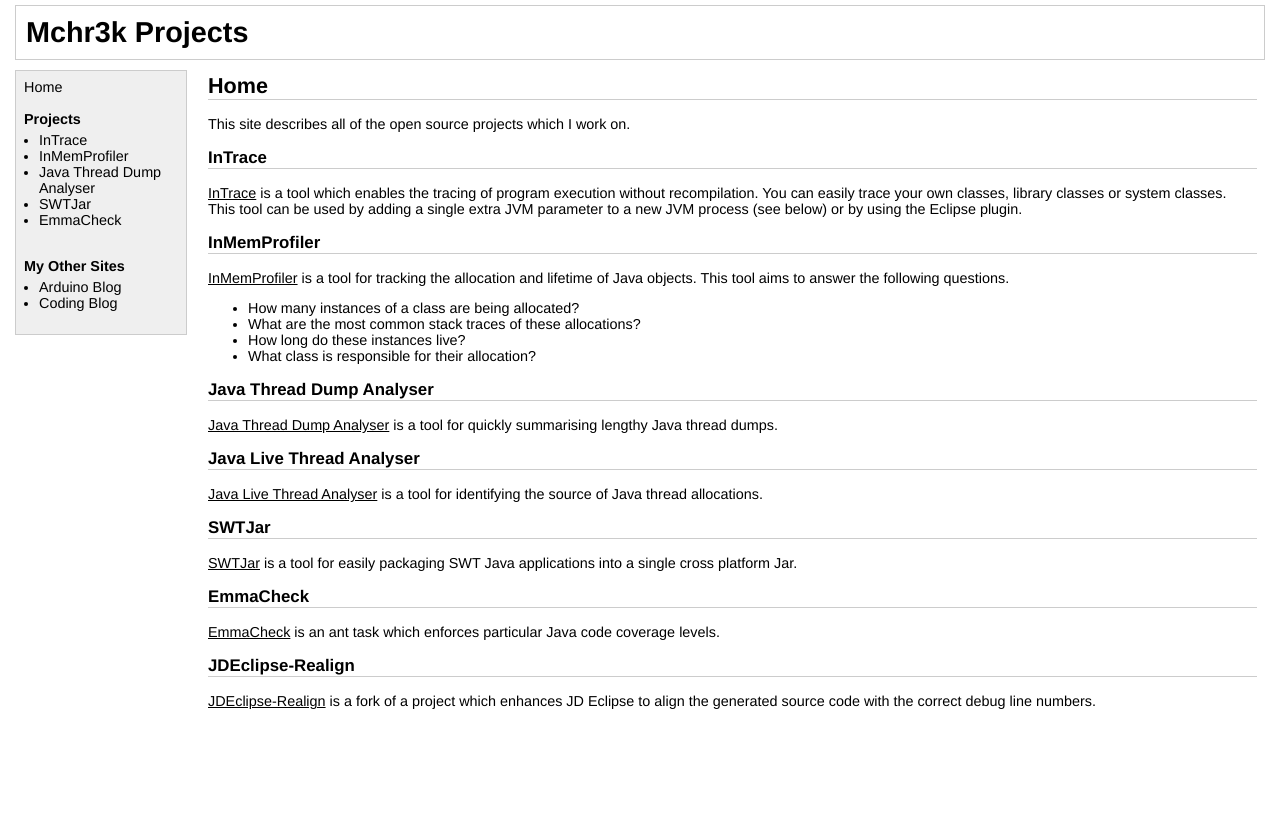
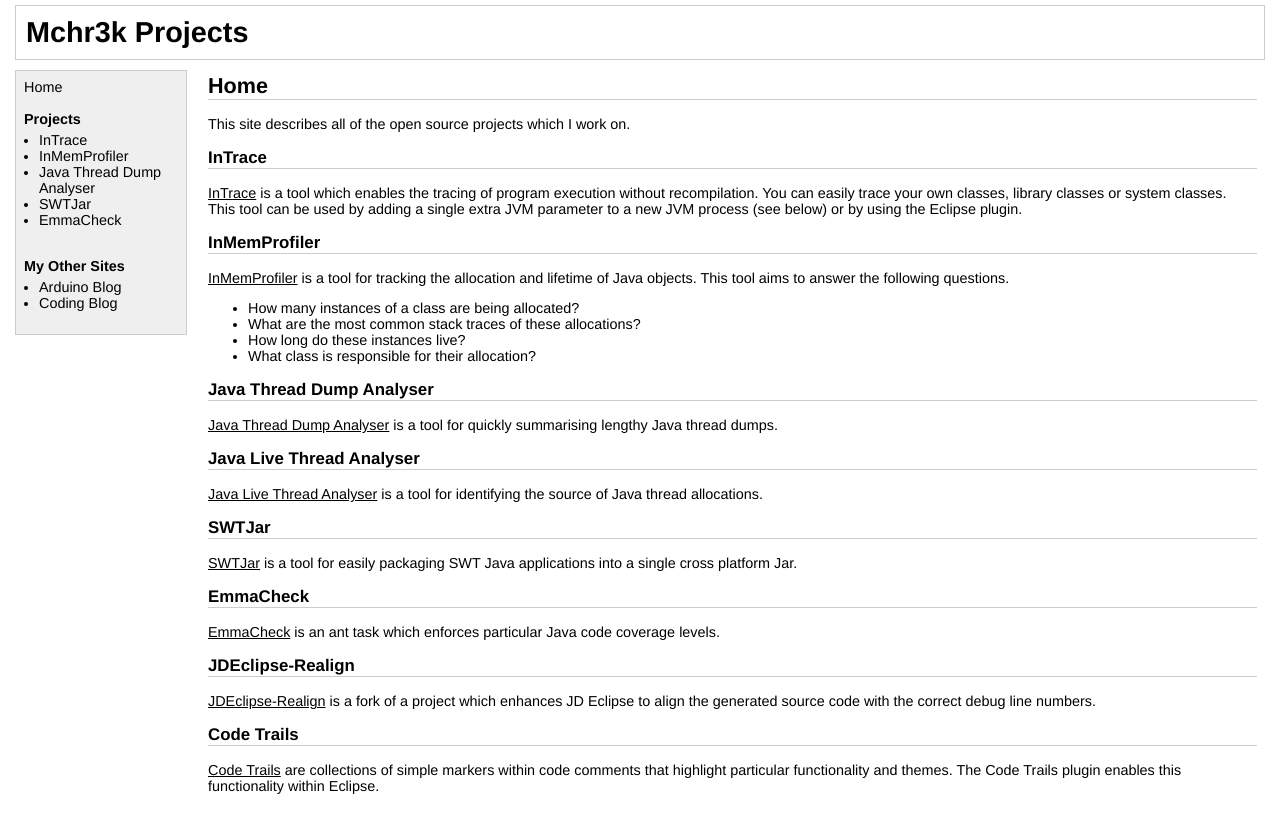
Before and after one commit to mchr3k/mchr3k.github.com, a Jekyll site: the page built from index.html, in a window 1280 px wide. Shown: the top 833 px of the page. Built offline with Jekyll 4.4.1, drawn with Linux system fonts in a browser that asks for light colours.

Commit message:
Add link to code trails project

```diff
--- a/index.html
+++ b/index.html
@@ -43,3 +43,8 @@
 
 <p><a href="jdeclipse-realign/">JDEclipse-Realign</a> is a fork of a project which enhances JD Eclipse to align the generated source
 code with the correct debug line numbers.
+
+<h3>Code Trails</h3>
+
+<p><a href="codetrails/">Code Trails</a> are collections of simple markers within code comments that highlight particular
+functionality and themes. The Code Trails plugin enables this functionality within Eclipse.
```
